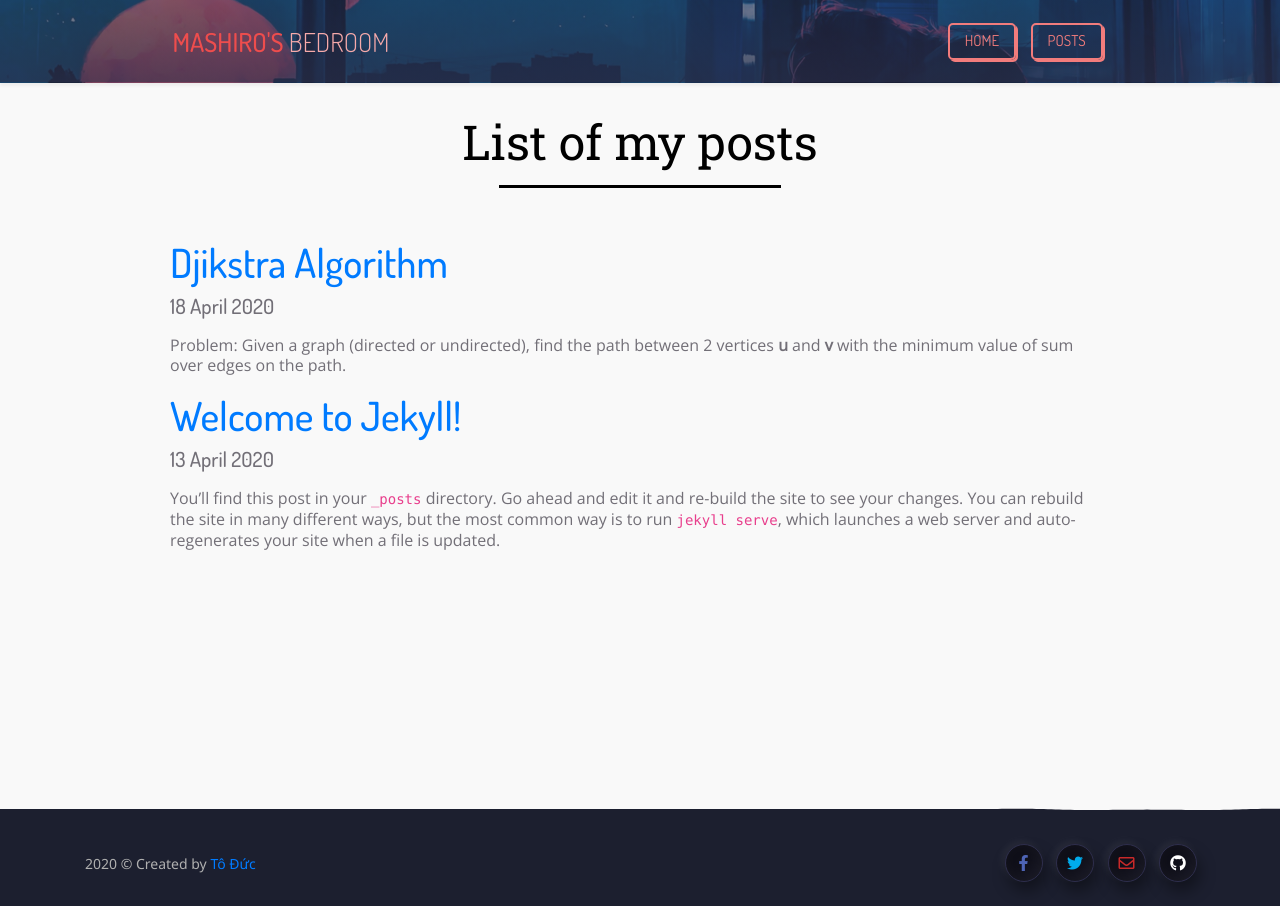
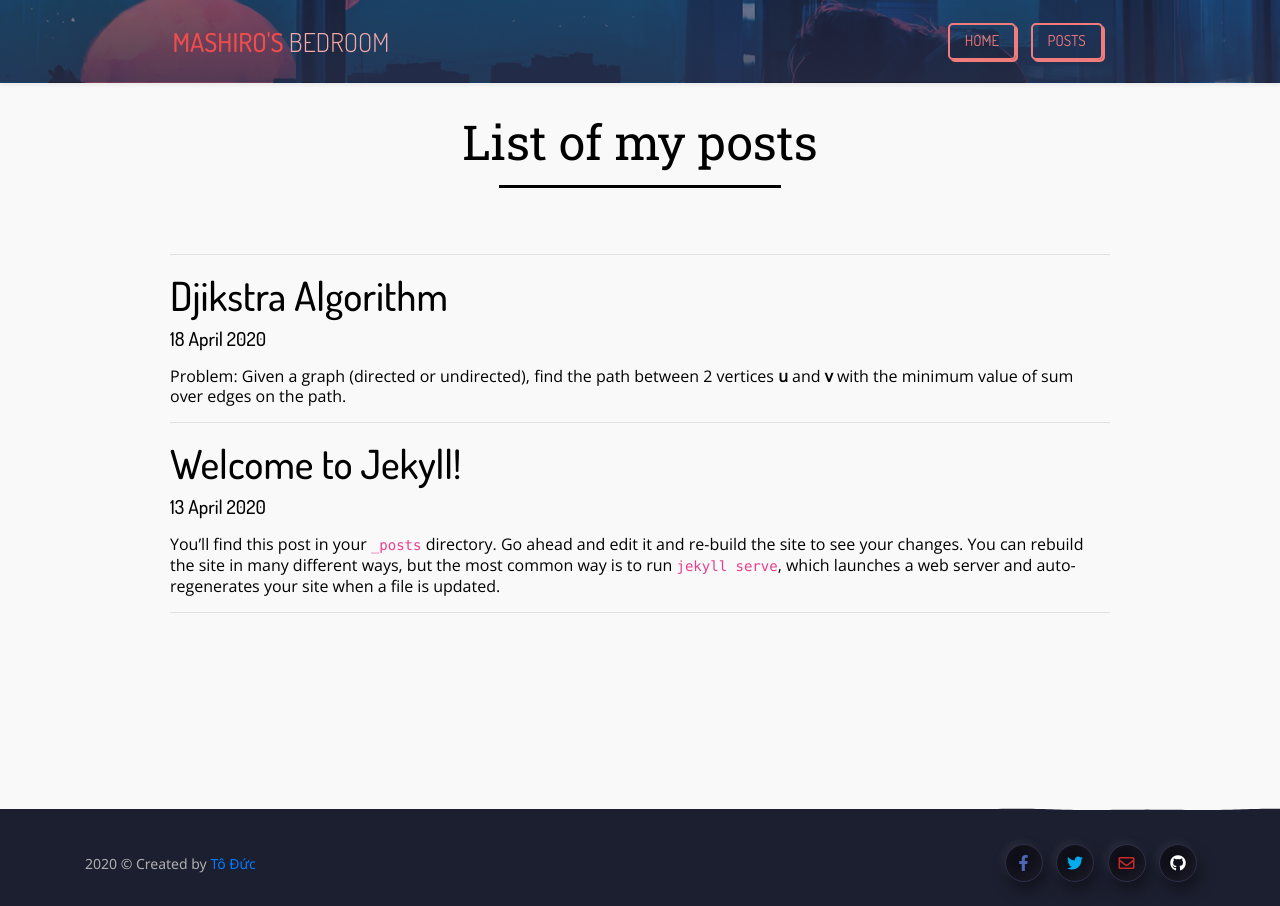
Before and after one commit to 20toduc01/20toduc01.github.io, a Jekyll site: the page built from posts.html, in a window 1280 px wide. Built offline with Jekyll 4.4.1, drawn with Linux system fonts in a browser that asks for light colours; nearby versions of some CDN libraries.

Commit message:
Draft layout for posts home

```diff
--- a/assets/css/posts.css
+++ b/assets/css/posts.css
@@ -1,10 +1,10 @@
 @import url("https://fonts.googleapis.com/css2?family=Raleway:wght@800&display=swap");
 @import "https://fonts.googleapis.com/css?family=Open+Sans&display=swap";
-.contents .container{
+
+.contents .container {
     align-items: center;
     padding: 0 100px;
 }
-
 
 .heading {
     text-align: center;
@@ -22,7 +22,7 @@
     margin-bottom: 30px;
 }
 
-.post-list{
+.post-list {
     padding: 0;
 }
 
@@ -30,14 +30,24 @@
     list-style-type: none;
 }
 
-.post-list li p {
-    font-family: 'Open Sans';
-}
-
 .post-list h3 {
     font-size: 2.5rem;
 }
 
+.post-list a {
+    text-decoration: none;
+    color:black;
+}
+
+.post-list a:hover {
+    color: indianred;
+}
+
 .post-list h4 {
-    font-size: 1.3rem;
+    font-size: 1.2rem;
 }
+
+.post-list p {
+    font-family: 'Open Sans';
+    color: black;
+}
--- a/posts.html
+++ b/posts.html
@@ -8,19 +8,21 @@
     <h1 class="heading">List of my posts</h1>
     <div class="line"> </div>
     <br>
+    <hr>
     <ul class="post-list">
         {% for post in site.posts %}
         <li>
+            <a class="post__link" href="{{ post.url | relative_url }}">
             <h3>
-                <a class="post__link" href="{{ post.url | relative_url }}">
                     {{ post.title | escape }}
-                </a>
             </h3>
             <h4>
-                <span class="post-meta">{{ post.date | date_to_long_string  }}</span>
+                <span class="post-meta">{{ post.date | date_to_long_string }}</span>
             </h4>
+            </a>
             <p> {{ post.excerpt }} </p>
         </li>
+        <hr>
         {% endfor %}
     </ul>
 
```
